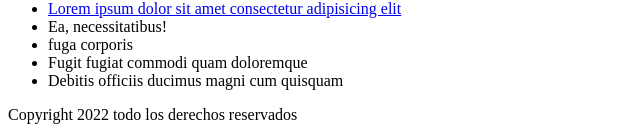
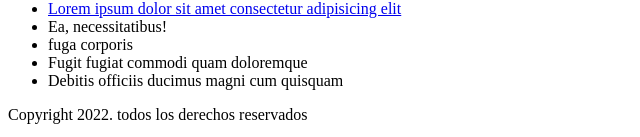
Before and after one commit to enahue/web-blog, a plain HTML site: page index.html in a window 1280 px wide. Shown: the part 3635-3772 px from the top of the page, 0-640 px from the left. Drawn offline with Linux system fonts and the light colour scheme.

```diff
--- a/index.html
+++ b/index.html
@@ -140,6 +140,6 @@
   </main>
 </body>
 <footer>
-<P>Copyright 2022 todo los derechos reservados</P>
+<P>Copyright 2022. todos los derechos reservados</P>
 </footer>
 </html>
```
